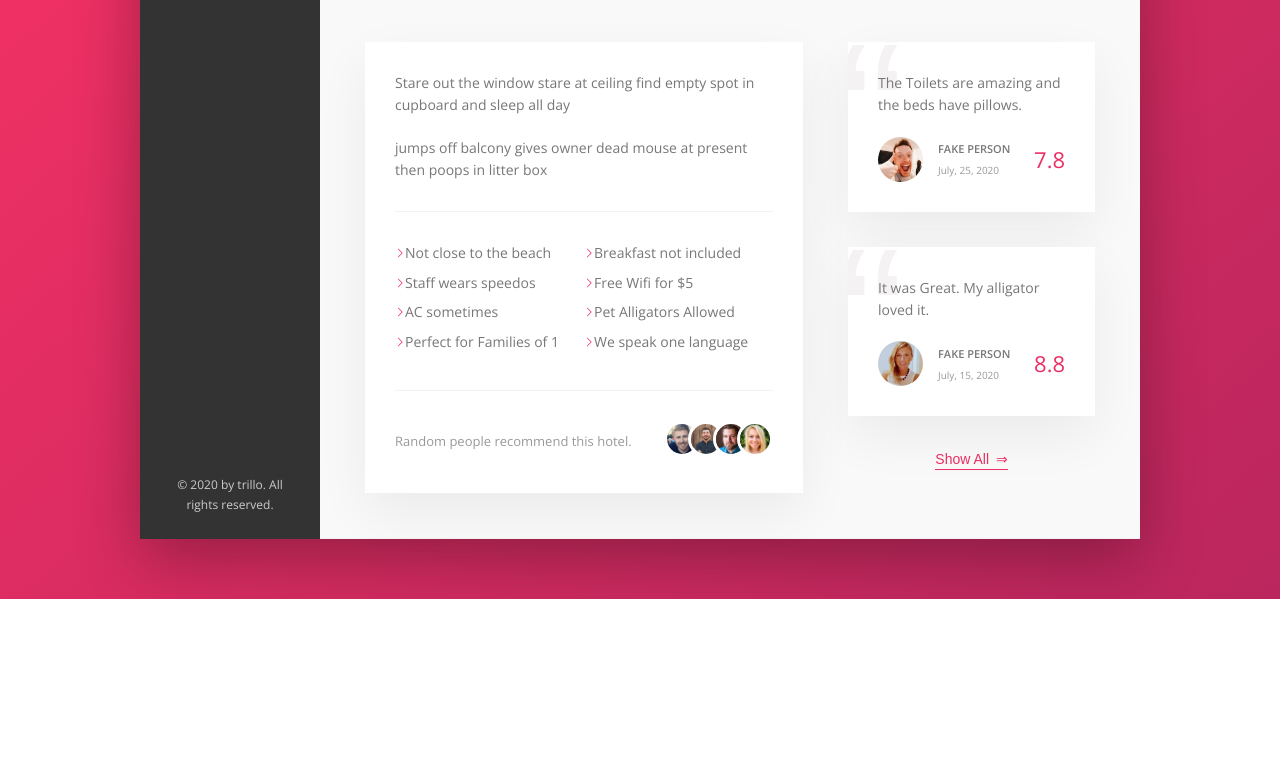
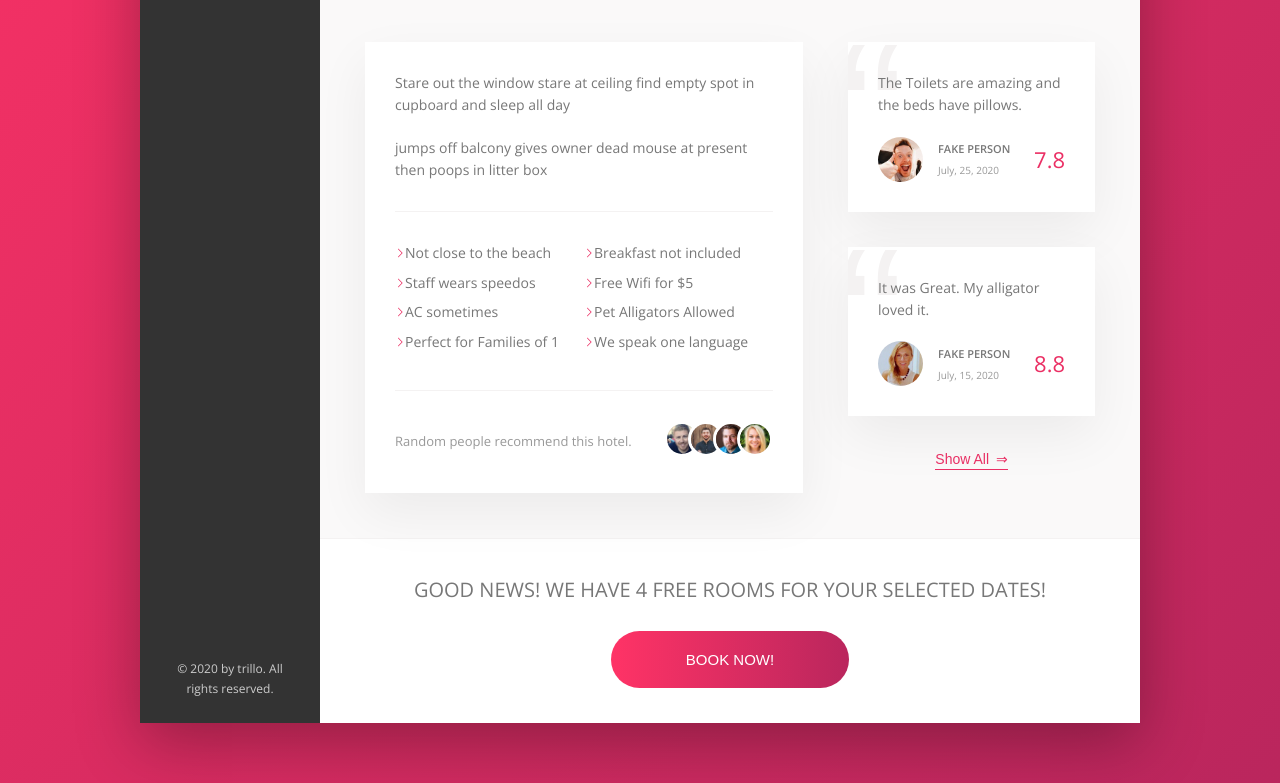
Before and after one commit to lurkaround/trillo, a website: page index.html in a window 1280 px wide. Shown: the part 521-1304 px from the top of the page. Before the commit the page ends 1120 px from the top, so only its background shows below. Drawn offline with nearby package versions, Linux system fonts and the light colour scheme.

Commit message:
Finished desktop version

```diff
--- a/index.html
+++ b/index.html
@@ -254,6 +254,15 @@
               <button class="btn-inline">Show All <span>&rArr;</span></button>
             </div>
           </div>
+          <div class="cta">
+            <h2 class="cta__book-now">
+              Good News! We have 4 free rooms for your selected dates!
+            </h2>
+            <button class="btn">
+              <span class="btn__visible">Book Now!</span>
+              <span class="btn__invisible">Only 4 rooms left!</span>
+            </button>
+          </div>
         </main>
       </div>
     </div>
--- a/sass/_components.scss
+++ b/sass/_components.scss
@@ -439,3 +439,74 @@
     z-index: 1;
   }
 }
+
+//////////////////
+////Call to Action
+.cta {
+  padding: 3.5rem 0;
+  text-align: center;
+  &__book-now {
+    font-size: 2rem;
+    font-weight: 300;
+    margin-bottom: 2.5rem;
+    text-transform: uppercase;
+  }
+}
+
+//////////////////
+////Call to Action
+.btn {
+  font-size: 1.5rem;
+  font-weight: 300;
+  color: white;
+  text-transform: uppercase;
+  border-radius: 100px;
+  border: none;
+  background-image: linear-gradient(
+    to right,
+    var(--color-primary-light),
+    var(--color-primary-dark)
+  );
+  position: relative;
+  overflow: hidden;
+  cursor: pointer;
+
+  & > * {
+    height: 100%;
+    width: 100%;
+    display: inline-block;
+    transition: all 0.2s;
+  }
+
+  &__visible {
+    padding: 2rem 7.5rem;
+  }
+
+  &__invisible {
+    position: absolute;
+    padding: 2rem 0;
+    left: 0;
+    top: -100%;
+  }
+
+  &:hover {
+    background-image: linear-gradient(
+      to left,
+      var(--color-primary-light),
+      var(--color-primary-dark)
+    );
+  }
+
+  &:hover &__visible {
+    transform: translateY(100%);
+  }
+
+  &:hover &__invisible {
+    top: 0;
+  }
+
+  &:focus {
+    outline: none;
+    animation: pulsate 1s infinite;
+  }
+}
```
Also changed, not shown: css/style.css.
